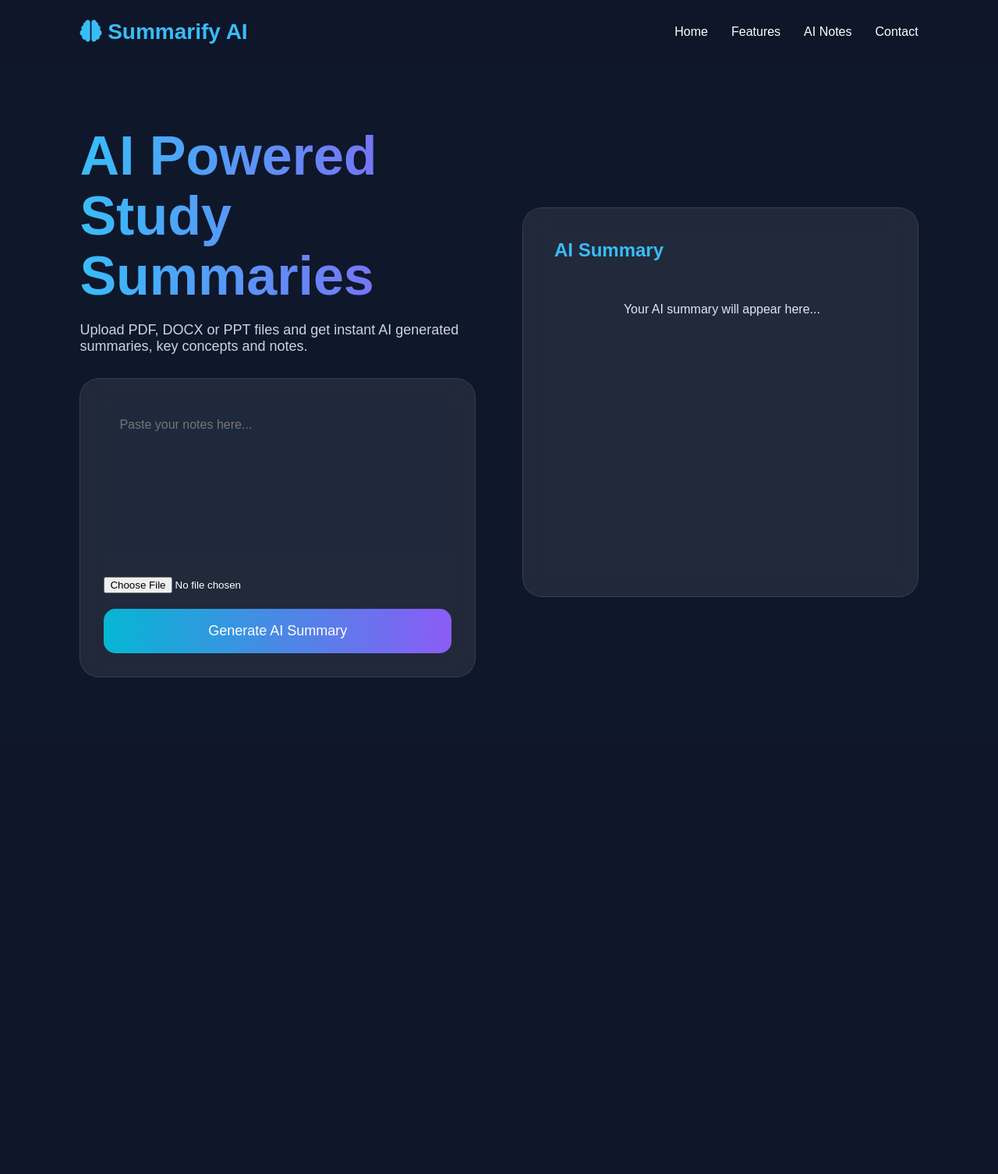
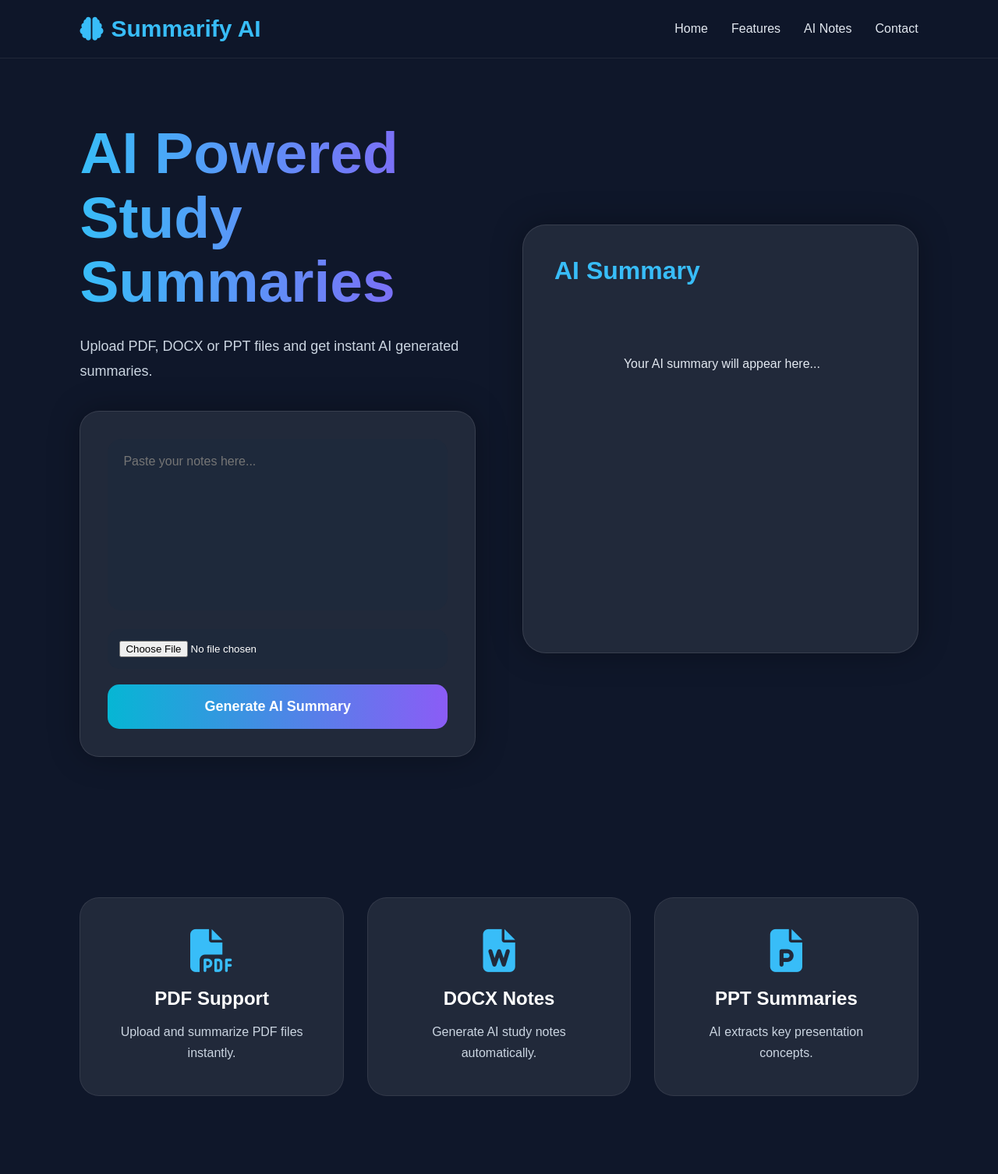
Before and after one commit to Rohma05/summarifyAI, a Flask app: page / in a window 1280 px wide. Shown: the whole page at 78% size. Before the commit the page ends 869 px from the top, so only its background shows below. Run offline with Flask 3, Linux system fonts and the light colour scheme.

Commit message:
full professional ai update

```diff
--- a/app.py
+++ b/app.py
@@ -28,10 +28,15 @@ def home():
     return render_template("index.html")
 
 
-# PDF Extraction
+# PDF
 def extract_pdf_text(file):
+
     text = ""
-    pdf = fitz.open(stream=file.read(), filetype="pdf")
+
+    pdf = fitz.open(
+        stream=file.read(),
+        filetype="pdf"
+    )
 
     for page in pdf:
         text += page.get_text()
@@ -39,9 +44,11 @@ def extract_pdf_text(file):
     return text
 
 
-# DOCX Extraction
+# DOCX
 def extract_docx_text(file):
+
     doc = docx.Document(file)
+
     text = ""
 
     for para in doc.paragraphs:
@@ -50,13 +57,17 @@ def extract_docx_text(file):
     return text
 
 
-# PPTX Extraction
+# PPTX
 def extract_pptx_text(file):
+
     prs = Presentation(file)
+
     text = ""
 
     for slide in prs.slides:
+
         for shape in slide.shapes:
+
             if hasattr(shape, "text"):
                 text += shape.text + "\n"
 
@@ -70,48 +81,59 @@ def summarize():
 
         text = ""
 
-        # FILE MODE
+        # FILE
         if "file" in request.files:
 
             file = request.files["file"]
-            filename = file.filename.lower()
 
-            if filename.endswith(".pdf"):
-                text = extract_pdf_text(file)
+            if file.filename != "":
 
-            elif filename.endswith(".docx"):
-                text = extract_docx_text(file)
+                filename = file.filename.lower()
 
-            elif filename.endswith(".pptx"):
-                text = extract_pptx_text(file)
+                if filename.endswith(".pdf"):
+                    text = extract_pdf_text(file)
 
-            else:
-                return jsonify({
-                    "summary": "Unsupported file format"
-                })
+                elif filename.endswith(".docx"):
+                    text = extract_docx_text(file)
 
-        # TEXT MODE
-        else:
-            data = request.json
-            text = data.get("notes", "")
+                elif filename.endswith(".pptx"):
+                    text = extract_pptx_text(file)
+
+                else:
+                    return jsonify({
+                        "summary": "Unsupported file format"
+                    })
+
+        # NOTES
+        notes = request.form.get("notes")
+
+        if notes:
+            text += "\n" + notes
+
+        # EMPTY
+        if not text.strip():
+
+            return jsonify({
+                "summary": "Please upload a file or enter notes."
+            })
 
         prompt = f"""
-        You are an advanced AI learning assistant.
+You are an advanced AI study assistant.
 
-        Analyze the provided study material carefully.
+Analyze the following study material carefully.
 
-        Generate:
+Generate:
 
-        1. Professional Summary
-        2. Important Bullet Points
-        3. Key Concepts
-        4. Student Friendly Explanation
-        5. Exam Preparation Notes
+1. Professional Summary
+2. Important Bullet Points
+3. Key Concepts
+4. Easy Student Explanation
+5. Exam Preparation Notes
 
-        Study Material:
+Study Material:
 
-        {text}
-        """
+{text[:12000]}
+"""
 
         response = requests.post(
             API_URL,
@@ -138,6 +160,7 @@ def summarize():
         })
 
     except Exception as e:
+
         return jsonify({
             "summary": str(e)
         })
--- a/static/script.js
+++ b/static/script.js
@@ -1,10 +1,16 @@
 async function generateSummary() {
 
-    const notes = document.getElementById("notes").value;
-    const fileInput = document.getElementById("fileInput");
+    const notes =
+        document.getElementById("notes").value;
 
-    const resultDiv = document.getElementById("result");
-    const loading = document.getElementById("loading");
+    const fileInput =
+        document.getElementById("fileInput");
+
+    const resultDiv =
+        document.getElementById("result");
+
+    const loading =
+        document.getElementById("loading");
 
     loading.classList.remove("hidden");
 
@@ -12,31 +18,63 @@ async function generateSummary() {
 
     const formData = new FormData();
 
+    // FILE
     if (fileInput.files.length > 0) {
-        formData.append("file", fileInput.files[0]);
+
+        formData.append(
+            "file",
+            fileInput.files[0]
+        );
     }
 
-    if (notes.trim() !== "") {
-        formData.append("notes", notes);
-    }
+    // NOTES
+    formData.append(
+        "notes",
+        notes
+    );
 
     try {
 
-        const response = await fetch("/summarize", {
-            method: "POST",
-            body: formData
-        });
+        const response = await fetch(
+            "/summarize",
+            {
+                method: "POST",
+                body: formData
+            }
+        );
 
         const data = await response.json();
 
         loading.classList.add("hidden");
 
-        resultDiv.innerHTML = data.summary;
+        resultDiv.innerHTML = `
+
+            <div class="summary-card">
+
+                <h2>
+                    AI Generated Summary
+                </h2>
+
+                <div class="summary-text">
+                    ${data.summary}
+                </div>
+
+            </div>
+
+        `;
 
     } catch (error) {
 
         loading.classList.add("hidden");
 
-        resultDiv.innerHTML = "Error generating summary.";
+        resultDiv.innerHTML = `
+
+            <div class="error">
+
+                Error generating summary.
+
+            </div>
+
+        `;
     }
 }
--- a/static/style.css
+++ b/static/style.css
@@ -2,7 +2,7 @@
     margin:0;
     padding:0;
     box-sizing:border-box;
-    font-family:Arial, Helvetica, sans-serif;
+    font-family:Arial, sans-serif;
 }
 
 body{
@@ -11,23 +11,33 @@ body{
     overflow-x:hidden;
 }
 
+/* NAVBAR */
+
 nav{
     width:100%;
+    padding:20px 8%;
     display:flex;
     justify-content:space-between;
     align-items:center;
-    padding:25px 8%;
     position:sticky;
     top:0;
-    backdrop-filter:blur(20px);
-    background:rgba(15,23,42,0.8);
-    z-index:100;
+    z-index:1000;
+
+    background:rgba(15,23,42,0.9);
+
+    backdrop-filter:blur(15px);
+
+    border-bottom:1px solid rgba(255,255,255,0.08);
 }
 
 .logo{
-    font-size:28px;
+    font-size:30px;
     font-weight:bold;
     color:#38bdf8;
+
+    display:flex;
+    align-items:center;
+    gap:10px;
 }
 
 nav ul{
@@ -39,113 +49,295 @@ nav ul{
 nav ul li{
     cursor:pointer;
     transition:0.3s;
+    color:#e2e8f0;
 }
 
 nav ul li:hover{
     color:#38bdf8;
 }
 
+/* HERO */
+
 .hero{
     width:100%;
     min-height:100vh;
+
     display:flex;
     justify-content:center;
     align-items:center;
+
+    gap:60px;
+
     padding:80px 8%;
-    gap:60px;
 }
+
+/* LEFT */
 
 .left{
     flex:1;
 }
 
 .left h1{
-    font-size:70px;
-    margin-bottom:20px;
+
+    font-size:75px;
+
     line-height:1.1;
-    background:linear-gradient(to right,#38bdf8,#8b5cf6);
+
+    margin-bottom:25px;
+
+    background:linear-gradient(
+        to right,
+        #38bdf8,
+        #8b5cf6
+    );
+
     -webkit-background-clip:text;
     -webkit-text-fill-color:transparent;
 }
 
 .left p{
+    font-size:18px;
+    line-height:1.8;
+
     color:#cbd5e1;
-    margin-bottom:30px;
-    font-size:18px;
+
+    margin-bottom:35px;
 }
 
+/* UPLOAD BOX */
+
 .upload-box{
+
     background:rgba(255,255,255,0.08);
-    padding:30px;
+
+    border:1px solid rgba(255,255,255,0.1);
+
+    padding:35px;
+
     border-radius:25px;
-    backdrop-filter:blur(15px);
-    border:1px solid rgba(255,255,255,0.1);
+
+    box-shadow:0 0 40px rgba(0,0,0,0.3);
 }
 
 textarea{
+
     width:100%;
-    height:200px;
+
+    height:220px;
+
+    resize:none;
+
     border:none;
+
     outline:none;
-    resize:none;
+
     padding:20px;
-    border-radius:15px;
+
+    border-radius:18px;
+
     background:#1e293b;
+
     color:white;
+
     margin-bottom:20px;
+
     font-size:16px;
 }
 
 input[type="file"]{
+
     width:100%;
+
+    padding:15px;
+
+    background:#1e293b;
+
+    border:none;
+
+    border-radius:15px;
+
+    color:white;
+
     margin-bottom:20px;
-    color:white;
 }
 
+/* BUTTON */
+
 button{
+
     width:100%;
+
     padding:18px;
+
     border:none;
+
     border-radius:15px;
-    background:linear-gradient(to right,#06b6d4,#8b5cf6);
+
+    font-size:18px;
+
+    font-weight:bold;
+
     color:white;
-    font-size:18px;
+
     cursor:pointer;
+
     transition:0.3s;
+
+    background:linear-gradient(
+        to right,
+        #06b6d4,
+        #8b5cf6
+    );
 }
 
 button:hover{
-    transform:scale(1.02);
+
+    transform:translateY(-3px);
+
+    box-shadow:0 10px 25px rgba(59,130,246,0.3);
 }
+
+/* RIGHT */
 
 .right{
     flex:1;
 }
 
 .glass-card{
+
     background:rgba(255,255,255,0.08);
+
+    border:1px solid rgba(255,255,255,0.1);
+
     padding:40px;
-    border-radius:25px;
-    min-height:500px;
-    backdrop-filter:blur(15px);
-    border:1px solid rgba(255,255,255,0.1);
+
+    border-radius:30px;
+
+    min-height:550px;
+
+    box-shadow:0 0 40px rgba(0,0,0,0.3);
 }
 
 .glass-card h2{
-    margin-bottom:20px;
+
+    font-size:32px;
+
+    margin-bottom:25px;
+
     color:#38bdf8;
 }
 
+/* RESULT */
+
 #result{
+
+    line-height:1.9;
+
+    color:#e2e8f0;
+
     white-space:pre-wrap;
-    line-height:1.8;
+}
+
+/* SUMMARY CARD */
+
+.summary-card{
+
+    background:#1e293b;
+
+    padding:30px;
+
+    border-radius:20px;
+
+    border:1px solid rgba(255,255,255,0.08);
+
+    animation:fadeIn 0.5s ease;
+}
+
+.summary-card h2{
+
+    margin-bottom:20px;
+
+    color:#38bdf8;
+}
+
+.summary-text{
+
+    line-height:1.9;
+
     color:#e2e8f0;
 }
 
+/* FEATURES */
+
+.features{
+
+    width:100%;
+
+    padding:100px 8%;
+
+    display:grid;
+
+    grid-template-columns:
+    repeat(auto-fit,minmax(250px,1fr));
+
+    gap:30px;
+}
+
+.feature-card{
+
+    background:rgba(255,255,255,0.08);
+
+    border:1px solid rgba(255,255,255,0.08);
+
+    padding:40px;
+
+    border-radius:25px;
+
+    text-align:center;
+
+    transition:0.3s;
+}
+
+.feature-card:hover{
+
+    transform:translateY(-10px);
+
+    box-shadow:0 0 30px rgba(59,130,246,0.2);
+}
+
+.feature-card i{
+
+    font-size:55px;
+
+    color:#38bdf8;
+
+    margin-bottom:20px;
+}
+
+.feature-card h3{
+
+    margin-bottom:15px;
+
+    font-size:24px;
+}
+
+.feature-card p{
+
+    color:#cbd5e1;
+
+    line-height:1.7;
+}
+
+/* LOADING */
+
 .loading{
+
     display:flex;
+
     align-items:center;
+
     gap:15px;
+
     margin-bottom:20px;
 }
 
@@ -154,31 +346,88 @@ button:hover{
 }
 
 .spinner{
+
     width:25px;
+
     height:25px;
+
     border:4px solid rgba(255,255,255,0.3);
+
     border-top:4px solid #38bdf8;
+
     border-radius:50%;
+
     animation:spin 1s linear infinite;
 }
 
+/* ERROR */
+
+.error{
+
+    background:#7f1d1d;
+
+    padding:20px;
+
+    border-radius:15px;
+}
+
+/* ANIMATIONS */
+
 @keyframes spin{
+
     100%{
         transform:rotate(360deg);
     }
 }
 
-@media(max-width:900px){
+@keyframes fadeIn{
+
+    from{
+        opacity:0;
+        transform:translateY(20px);
+    }
+
+    to{
+        opacity:1;
+        transform:translateY(0);
+    }
+}
+
+/* MOBILE */
+
+@media(max-width:1000px){
 
     .hero{
+
         flex-direction:column;
+
+        padding-top:120px;
     }
 
     .left h1{
-        font-size:50px;
+
+        font-size:55px;
     }
 
     nav ul{
         display:none;
     }
-}s
+}
+
+@media(max-width:600px){
+
+    .left h1{
+
+        font-size:42px;
+    }
+
+    .upload-box{
+
+        padding:20px;
+    }
+
+    .glass-card{
+
+        padding:25px;
+    }
+}
--- a/templates/index.html
+++ b/templates/index.html
@@ -1,45 +1,66 @@
 <!DOCTYPE html>
 <html lang="en">
+
 <head>
+
     <meta charset="UTF-8">
-    <meta name="viewport" content="width=device-width, initial-scale=1.0">
+
+    <meta
+        name="viewport"
+        content="width=device-width, initial-scale=1.0"
+    >
+
     <title>Summarify AI</title>
 
-    <link rel="stylesheet" href="/static/style.css">
+    <link
+        rel="stylesheet"
+        href="/static/style.css"
+    >
 
     <link
-      rel="stylesheet"
-      href="https://cdnjs.cloudflare.com/ajax/libs/font-awesome/6.5.1/css/all.min.css"
-    />
+        rel="stylesheet"
+        href="https://cdnjs.cloudflare.com/ajax/libs/font-awesome/6.5.1/css/all.min.css"
+    >
+
 </head>
+
 <body>
 
     <nav>
+
         <div class="logo">
+
             <i class="fa-solid fa-brain"></i>
+
             Summarify AI
+
         </div>
 
         <ul>
+
             <li>Home</li>
+
             <li>Features</li>
+
             <li>AI Notes</li>
+
             <li>Contact</li>
+
         </ul>
+
     </nav>
 
 
     <section class="hero">
 
         <div class="left">
+
             <h1>
-                AI Powered
-                Study Summaries
+                AI Powered Study Summaries
             </h1>
 
             <p>
-                Upload PDF, DOCX or PPT files and get instant
-                AI generated summaries, key concepts and notes.
+                Upload PDF, DOCX or PPT files and get instant AI generated summaries.
             </p>
 
             <div class="upload-box">
@@ -49,31 +70,45 @@
                     placeholder="Paste your notes here..."
                 ></textarea>
 
-                <input type="file" id="fileInput">
+                <input
+                    type="file"
+                    id="fileInput"
+                >
 
                 <button onclick="generateSummary()">
                     Generate AI Summary
                 </button>
 
             </div>
+
         </div>
 
 
         <div class="right">
 
             <div class="glass-card">
+
                 <h2>
                     AI Summary
                 </h2>
 
-                <div id="loading" class="loading hidden">
+                <div
+                    id="loading"
+                    class="loading hidden"
+                >
+
                     <div class="spinner"></div>
-                    Generating intelligent summary...
+
+                    Generating summary...
+
                 </div>
 
                 <div id="result">
+
                     Your AI summary will appear here...
+
                 </div>
+
             </div>
 
         </div>
@@ -81,6 +116,49 @@
     </section>
 
 
-<script src="/static/script.js"></script>
+    <section class="features">
+
+        <div class="feature-card">
+
+            <i class="fa-solid fa-file-pdf"></i>
+
+            <h3>PDF Support</h3>
+
+            <p>
+                Upload and summarize PDF files instantly.
+            </p>
+
+        </div>
+
+        <div class="feature-card">
+
+            <i class="fa-solid fa-file-word"></i>
+
+            <h3>DOCX Notes</h3>
+
+            <p>
+                Generate AI study notes automatically.
+            </p>
+
+        </div>
+
+        <div class="feature-card">
+
+            <i class="fa-solid fa-file-powerpoint"></i>
+
+            <h3>PPT Summaries</h3>
+
+            <p>
+                AI extracts key presentation concepts.
+            </p>
+
+        </div>
+
+    </section>
+
+
+    <script src="/static/script.js"></script>
+
 </body>
+
 </html>
```
